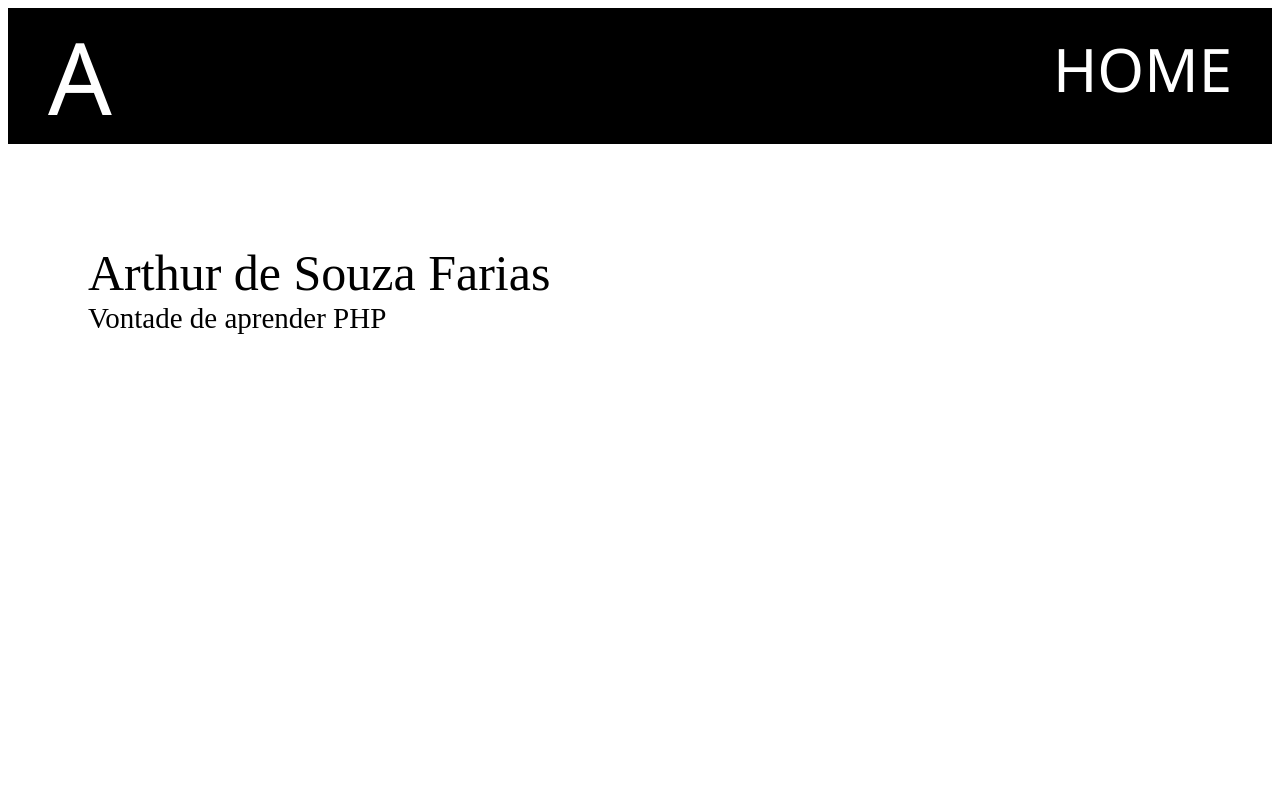
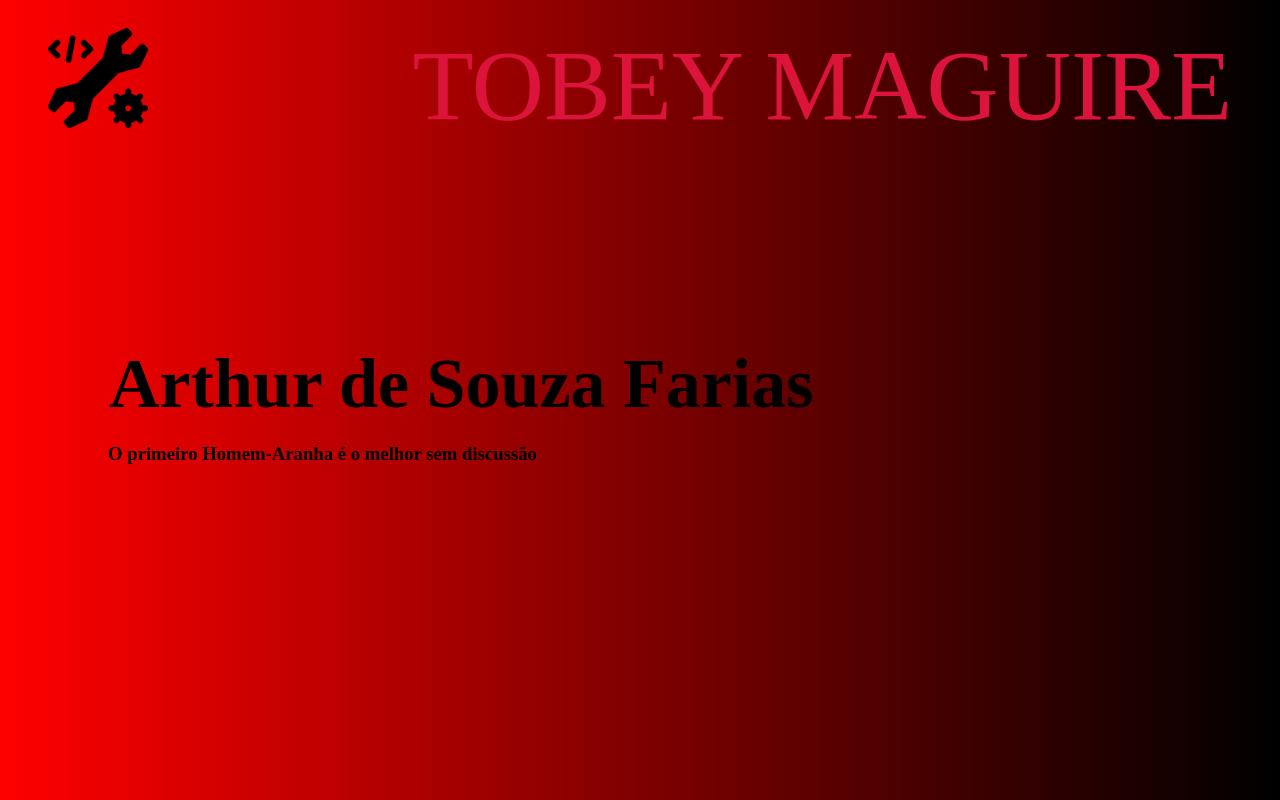
Before and after one commit to fic-fabrica-de-software/construindo-o-portfolio-kageituchero, a plain HTML site: page index.html in a window 1280 px wide. Drawn offline with Linux system fonts and the light colour scheme.

Commit message:
add - comitando

```diff
--- a/index.html
+++ b/index.html
@@ -1,26 +1,20 @@
-<html lang="en">
+<!DOCTYPE html>
+<html lang="pt-BR">
 <head>
     <meta charset="UTF-8">
     <meta name="viewport" content="width=device-width, initial-scale=1.0">
-    <title>Prtifólio de Arthur</title>
-    <link rel="stylesheet" href="style.css">
+    <link rel="stylesheet" href="styles.css">
+    <title>Meu portifólio</title>
 </head>
 <body>
 
-    <header>
-        <div class="flex">
-            <div class="cabeca1">A</div>
-            <div class="cabeca2">HOME</div>
-        </div>
-    </header>
-    <main>
-    <div class="nome">
-    Arthur de Souza Farias
-    </div>
-    <div class="mini_mensagem">
-        Vontade de aprender PHP
-    </div>
-    </main>
+<div class="flex">
+<img class="img" src="maintenance.png" alt="letra A">
+<div class="cabeca">TOBEY MAGUIRE</div>
+</div>
+
+<h1 class="nome">Arthur de Souza Farias</h1>
+<h3 class="mini-mensagem">O primeiro Homem-Aranha é o melhor sem discussão</h3>
 
 </body>
 </html>
--- a/style.css
+++ /dev/null
@@ -1,39 +0,0 @@
-header{
-    background-color: black;
-}
-
-.flex{
-    display: flex;
-    justify-content: space-between;
-}
-
-.cabeca1{
-    color: white;
-    font-family: 'Segoe UI', Tahoma, Geneva, Verdana, sans-serif;
-    font-size: 100px;
-    padding-left: 40px;
-}
-
-.cabeca2{
-    color: white;
-    font-family: 'Segoe UI', Tahoma, Geneva, Verdana, sans-serif;
-    font-size: 60px;
-    padding-right: 40px;
-    padding-top: 20px;
-}
-
-main{
-
-}
-
-.nome{
-    font-size: 50px;
-    padding-left: 80px;
-    margin-top: 100px;
-}
-
-.mini_mensagem{
-    padding-left: 80px;
-    font-size: 29px;
-
-}
--- /dev/null
+++ b/styles.css
@@ -0,0 +1,37 @@
+body{
+    background: #000000;
+    background: linear-gradient(-90deg,rgba(0, 0, 0, 1) 0%, rgba(255, 0, 0, 1) 100%);
+}
+
+.flex{
+display: flex;
+justify-content: space-between;
+}
+
+.img{
+    width: 100px;
+    height: 100px;
+    padding-top: 20px;
+    padding-left: 40px;
+    padding-right: 40px;
+}
+
+.cabeca{
+font-family: 'Times New Roman', Times, serif;
+font-size: 100px;
+padding-top: 20px;
+padding-left: 40px;
+padding-right: 40px;
+color: crimson;
+}
+
+.nome{
+    padding-left: 100px;
+    padding-top: 200px;
+    font-size: 70px;
+    margin: 1px;
+}
+
+.mini-mensagem{
+    padding-left: 100px;
+}
```
Also changed, not shown: background_main.png (deleted), maintenance.png (added).
